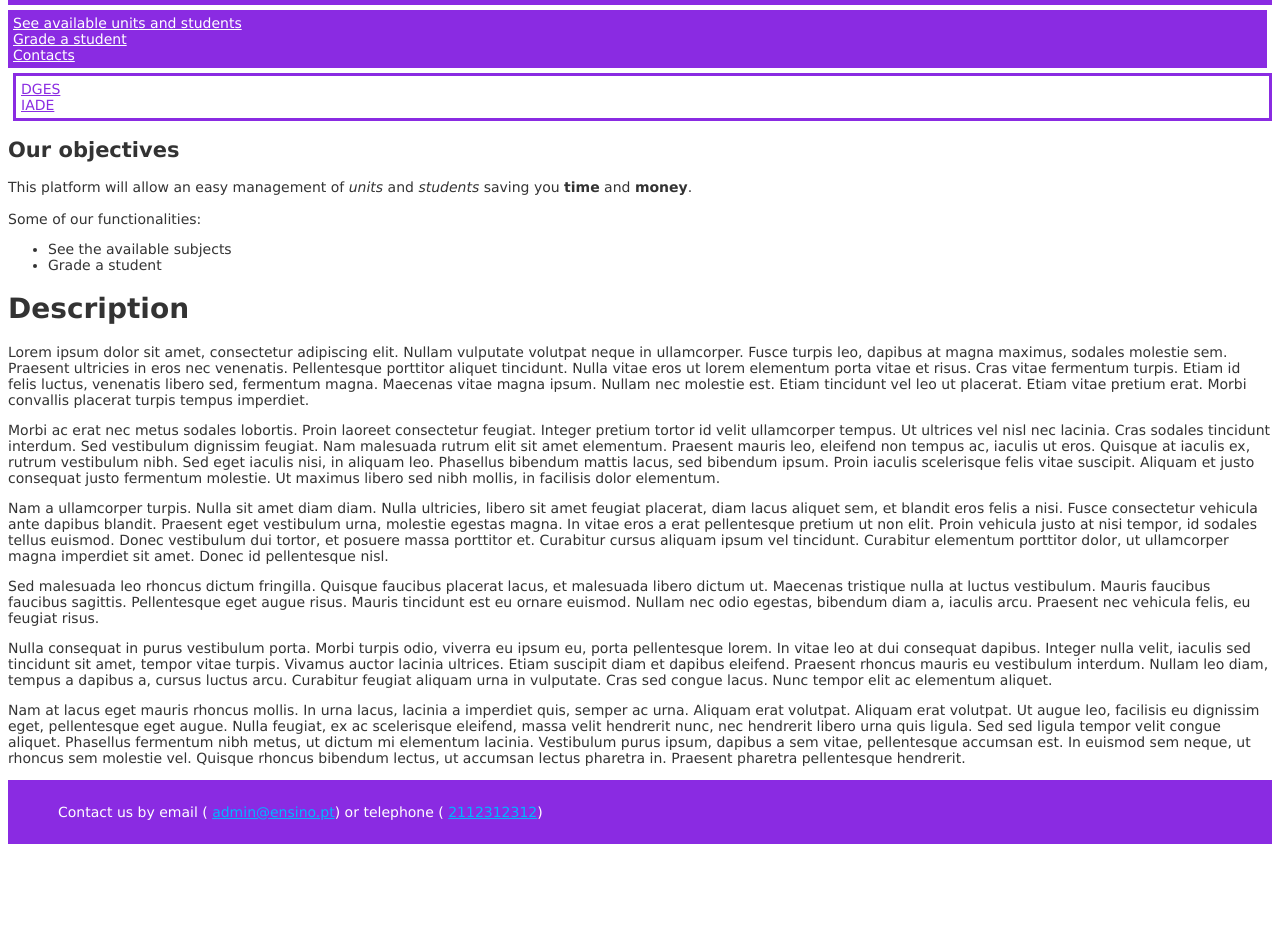
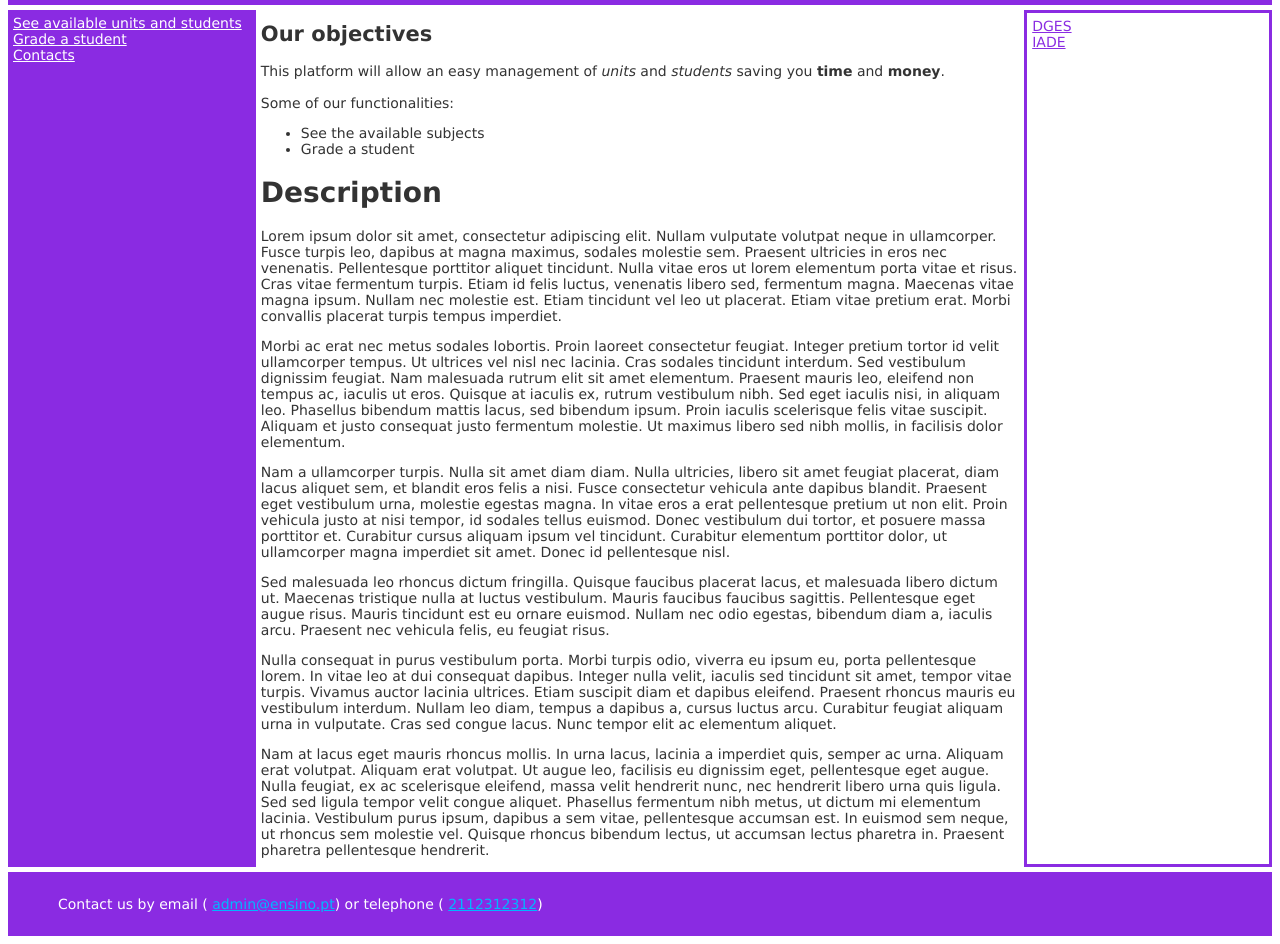
Before and after one commit to Ivanilson-Costa18/tutorial-html, a website: page alunos/public/index.html in a window 1280 px wide. Shown: the part 200-1144 px from the top of the page. Before the commit the page ends 1052 px from the top, so only its background shows below. Drawn offline with Linux system fonts and the light colour scheme.

Commit message:
class updates

```diff
--- a/alunos/public/index.html
+++ b/alunos/public/index.html
@@ -5,8 +5,8 @@
   <link rel="stylesheet" href="/stylesheets/style.css">
 </head>
 
-<body>
-  <header>
+<body class="grid">
+  <header class="header">
       <img src="\images\student.png" id="student-pfp" alt="Student Profile Picture">
       <section>
         <h2>Learning Platform</h2>
@@ -14,7 +14,7 @@
       </section>
   </header>
 
-  <nav>
+  <nav class="nav">
     <a href="units.html">See available units and students</a> <a href="grading.html">Grade a student</a>
     <a href="#contacts">Contacts</a>
   </nav>
@@ -24,7 +24,7 @@
     <a href="https://www.iade.europeia.pt">IADE</a>
   </aside>
 
-  <main>
+  <main class="main">
     <h2>Our objectives</h2>
     <p>This platform will allow an easy management of <i>units</i> and <i>students</i> saving you <b>time</b> and <b>money</b>.<br><br>
       Some of our functionalities:
@@ -42,7 +42,7 @@
     <p>Nam at lacus eget mauris rhoncus mollis. In urna lacus, lacinia a imperdiet quis, semper ac urna. Aliquam erat volutpat. Aliquam erat volutpat. Ut augue leo, facilisis eu dignissim eget, pellentesque eget augue. Nulla feugiat, ex ac scelerisque eleifend, massa velit hendrerit nunc, nec hendrerit libero urna quis ligula. Sed sed ligula tempor velit congue aliquet. Phasellus fermentum nibh metus, ut dictum mi elementum lacinia. Vestibulum purus ipsum, dapibus a sem vitae, pellentesque accumsan est. In euismod sem neque, ut rhoncus sem molestie vel. Quisque rhoncus bibendum lectus, ut accumsan lectus pharetra in. Praesent pharetra pellentesque hendrerit.</p>
   </main>
 
-  <footer id="contacts">
+  <footer id="contacts" class="footer">
     <p>Contact us by email ( <a href="malito:admin@ensino.pt" target="#">admin@ensino.pt</a>) or telephone ( <a href="tel:555335315" target="#">2112312312</a>)</p>
   </footer>
 
```
